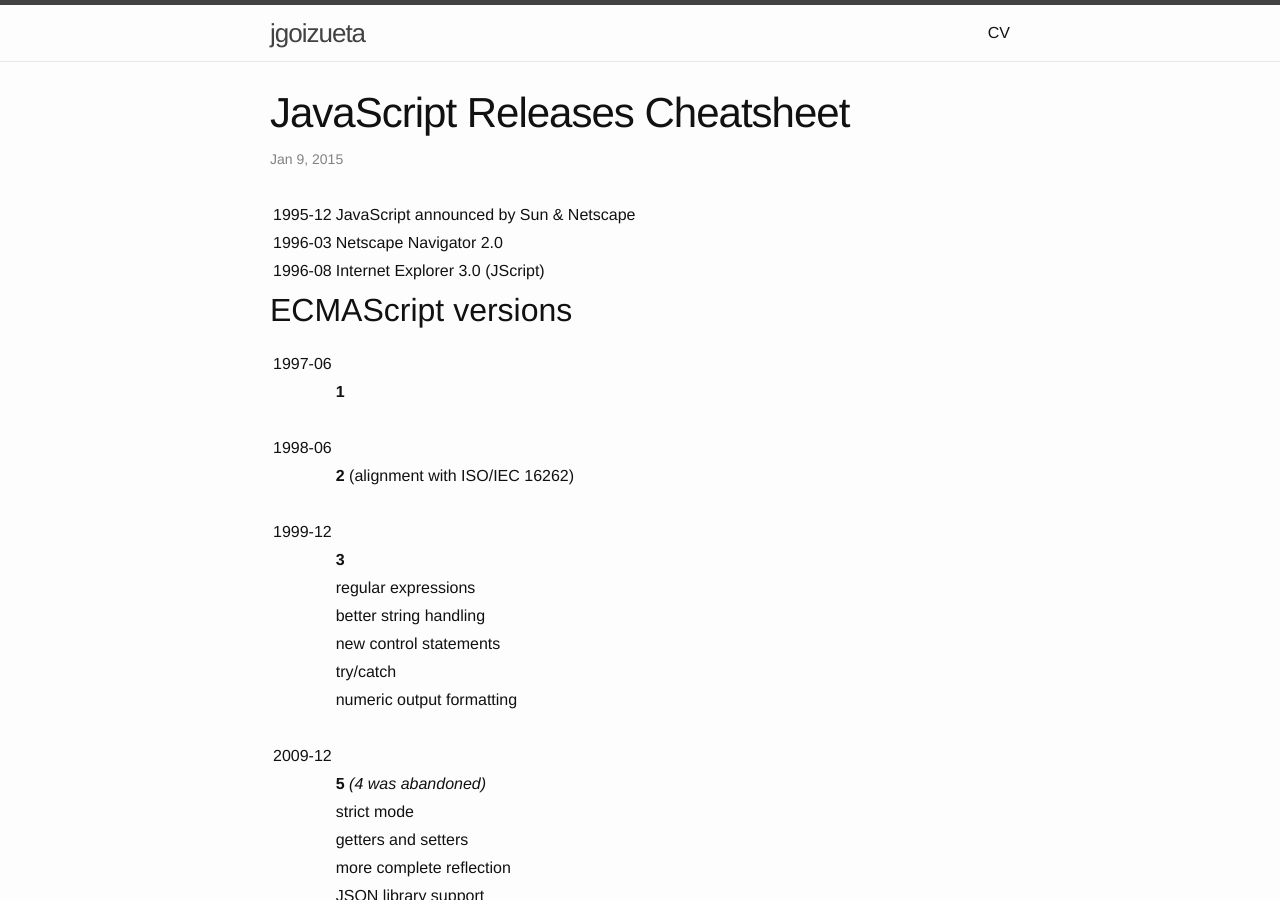
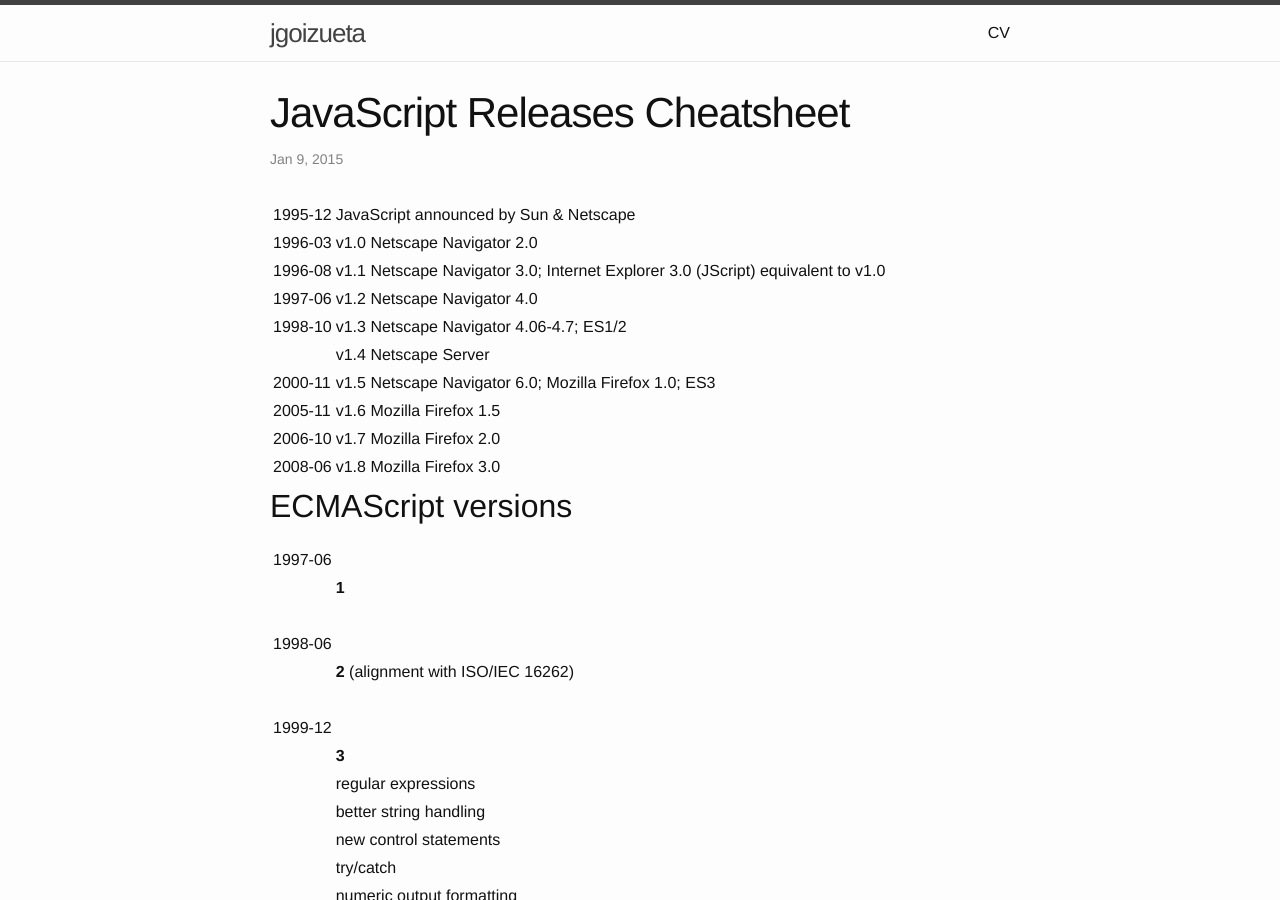
Before and after one commit to jgoizueta/jgoizueta.github.io, a Jekyll site: the page built from _posts/2015-01-09-javascript-versions.markdown, in a window 1280 px wide and 900 px high. Built offline with Jekyll 4.4.1, drawn with Linux system fonts in a browser that asks for light colours.

Commit message:
Add JS versions as defined by Netscape/Mozilla

```diff
--- a/_posts/2015-01-09-javascript-versions.markdown
+++ b/_posts/2015-01-09-javascript-versions.markdown
@@ -6,8 +6,15 @@ categories: languages
 ---
 
 | 1995-12 | JavaScript announced by Sun & Netscape
-| 1996-03 | Netscape Navigator 2.0
-| 1996-08 | Internet Explorer 3.0 (JScript)
+| 1996-03 | v1.0 Netscape Navigator 2.0
+| 1996-08 | v1.1 Netscape Navigator 3.0; Internet Explorer 3.0 (JScript) equivalent to v1.0
+| 1997-06 | v1.2 Netscape Navigator 4.0
+| 1998-10 | v1.3 Netscape Navigator 4.06-4.7; ES1/2
+|         | v1.4 Netscape Server
+| 2000-11 | v1.5 Netscape Navigator 6.0; Mozilla Firefox 1.0; ES3
+| 2005-11 | v1.6 Mozilla Firefox 1.5
+| 2006-10 | v1.7 Mozilla Firefox 2.0
+| 2008-06 | v1.8 Mozilla Firefox 3.0
 
 ## ECMAScript versions
 
```
